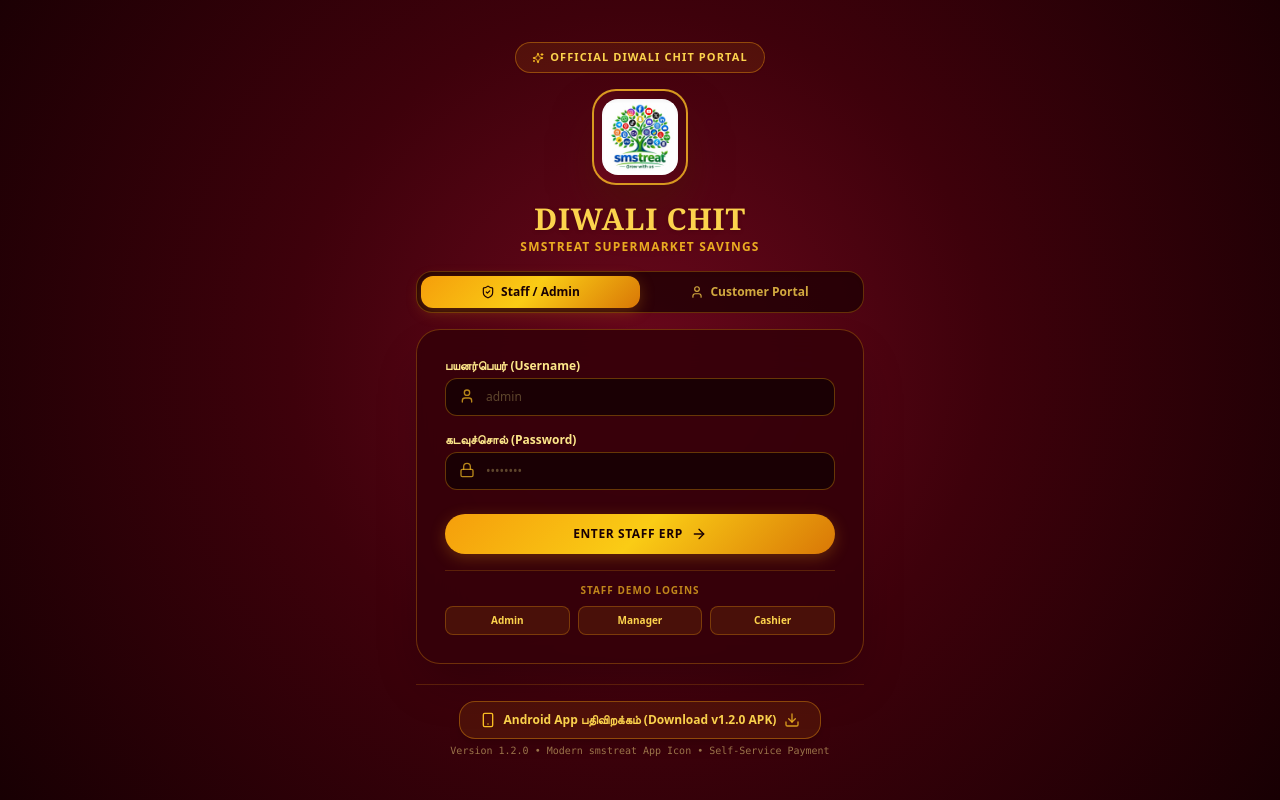
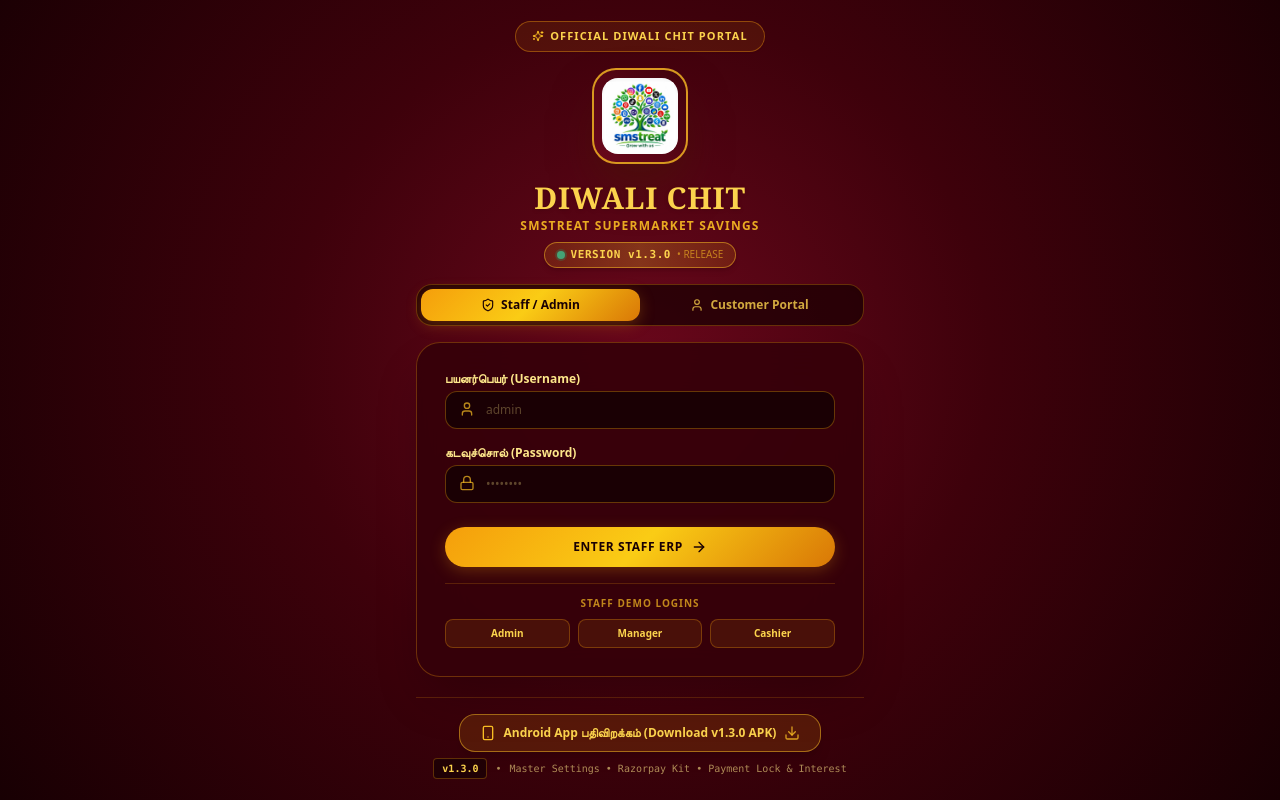
Before and after one commit to bsksam/smsdiwalichits, a Next.js app: page /login in a window 1280 px wide. Built offline with nearby package versions, Linux system fonts and the light colour scheme.

Commit message:
feat(apk): bump to v1.3.0 with login screen version display and android apk build

```diff
--- a/package.json
+++ b/package.json
@@ -1,6 +1,6 @@
 {
   "name": "diwali-chit",
-  "version": "1.2.0",
+  "version": "1.3.0",
   "private": true,
   "description": "Diwali Chit - Supermarket Chit Fund Management ERP",
   "scripts": {
--- a/src/app/(auth)/login/page.tsx
+++ b/src/app/(auth)/login/page.tsx
@@ -163,6 +163,15 @@ export default function LoginPage() {
         <p className="text-xs font-bold text-amber-400/90 tracking-widest uppercase mt-0.5">
           SMSTREAT SUPERMARKET SAVINGS
         </p>
+
+        {/* Live Version Tag Badge */}
+        <div className="mt-2 inline-flex items-center gap-1.5 px-3 py-1 rounded-full bg-gradient-to-r from-amber-500/15 via-amber-400/25 to-amber-500/15 border border-amber-400/50 shadow-md">
+          <span className="h-2 w-2 rounded-full bg-emerald-400 animate-pulse ring-2 ring-emerald-500/30" />
+          <span className="text-[11px] font-mono font-black text-amber-300 tracking-wider">
+            VERSION v1.3.0
+          </span>
+          <span className="text-[10px] text-amber-400/60 font-medium">• RELEASE</span>
+        </div>
 
         {/* Main Portal Switcher Tabs (Staff vs Customer) */}
         <div className="flex w-full bg-[#200004]/80 p-1 rounded-2xl border border-amber-500/30 my-4 shadow-inner">
@@ -480,16 +489,18 @@ export default function LoginPage() {
         {/* APK Download Button for Android Users */}
         <div className="mt-5 pt-4 border-t border-amber-500/20 text-center w-full">
           <a
-            href="/DIWALI_CHIT_v1.2.0.apk"
-            download="DIWALI_CHIT_v1.2.0.apk"
-            className="inline-flex items-center gap-2 px-5 py-2.5 rounded-2xl bg-amber-500/10 hover:bg-amber-500/25 border border-amber-500/40 text-amber-300 text-xs font-bold transition-all shadow-lg hover:shadow-amber-500/20 group"
+            href="/DIWALI_CHIT_v1.3.0.apk"
+            download="DIWALI_CHIT_v1.3.0.apk"
+            className="inline-flex items-center gap-2 px-5 py-2.5 rounded-2xl bg-amber-500/15 hover:bg-amber-500/25 border border-amber-400/50 text-amber-300 text-xs font-bold transition-all shadow-lg hover:shadow-amber-500/20 group"
           >
             <Smartphone className="h-4 w-4 text-amber-400 group-hover:scale-110 transition-transform" />
-            <span>Android App பதிவிறக்கம் (Download v1.2.0 APK)</span>
+            <span>Android App பதிவிறக்கம் (Download v1.3.0 APK)</span>
             <Download className="h-4 w-4 text-amber-400/80" />
           </a>
-          <p className="text-[10px] text-amber-200/50 mt-1 font-mono">
-            Version 1.2.0 • Modern smstreat App Icon • Self-Service Payment
+          <p className="text-[10px] text-amber-200/60 mt-1.5 font-mono flex items-center justify-center gap-2 flex-wrap">
+            <span className="px-2 py-0.5 rounded bg-black/40 border border-amber-500/30 font-bold text-amber-300">v1.3.0</span>
+            <span>•</span>
+            <span>Master Settings • Razorpay Kit • Payment Lock & Interest</span>
           </p>
         </div>
       </div>
```
Also changed, not shown: 3 other files (tests, documents, lock files or other folders).
